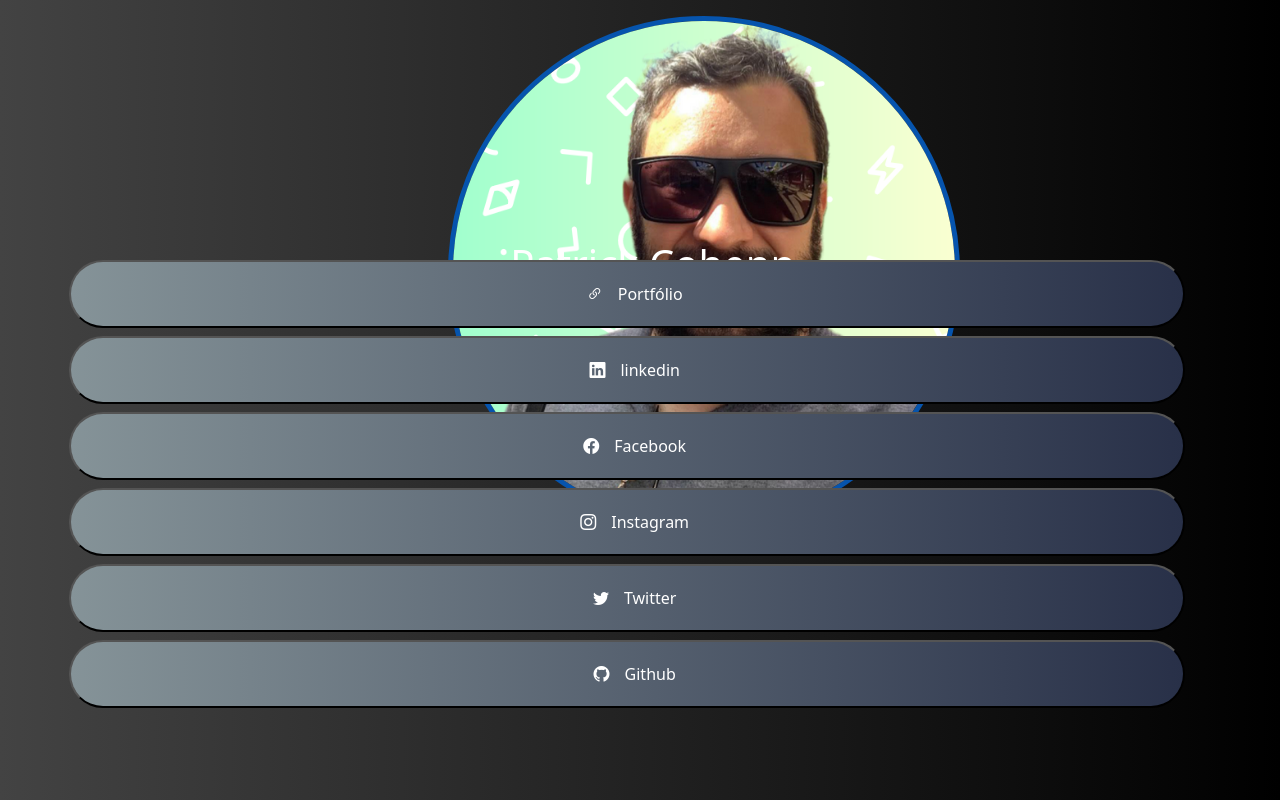
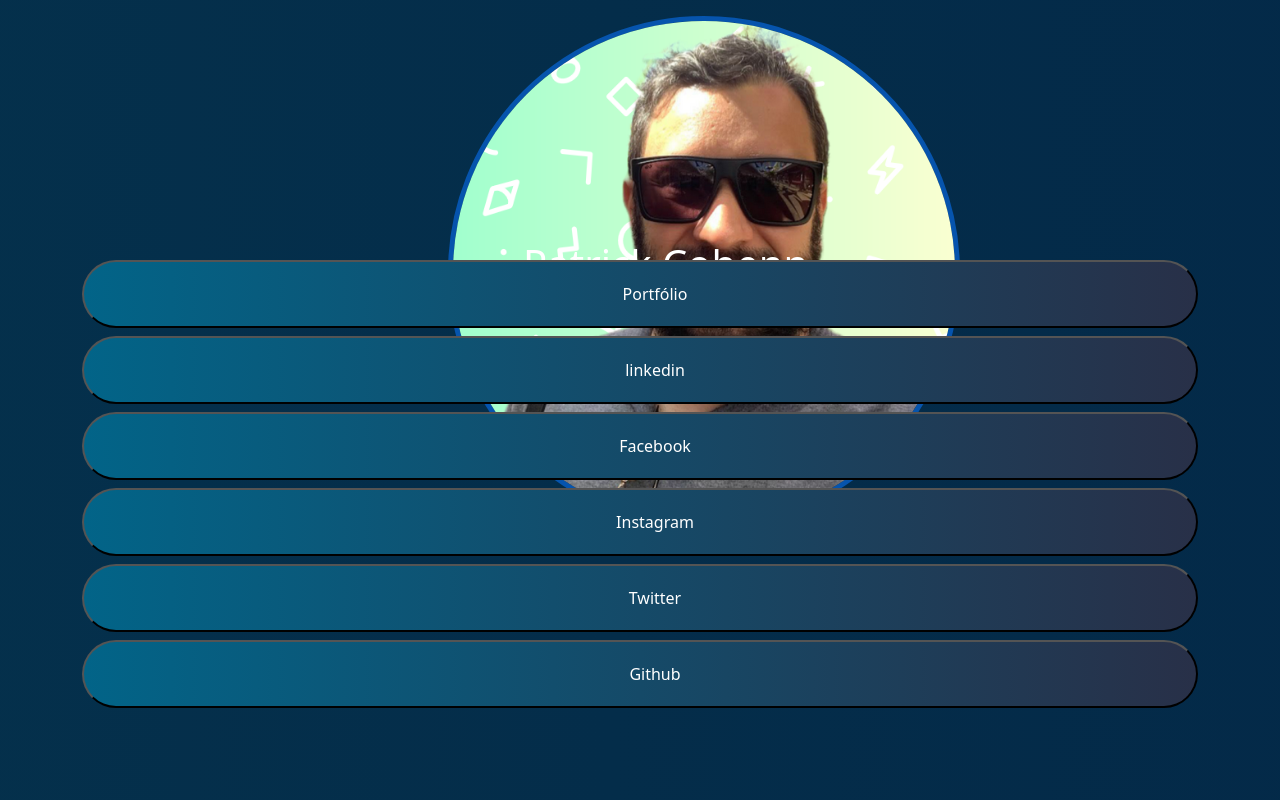
Before and after one commit to patrickcohenn/linktree-recriando, a Flask app: page / in a window 1280 px wide. Run offline with Flask 2, Linux system fonts and the light colour scheme.

Commit message:
alteração de cor

```diff
--- a/static/css/style.css
+++ b/static/css/style.css
@@ -5,13 +5,24 @@
     color: rgb(255, 255, 255);
 }
 
-body{
-    width: 98%;
-    background: #000000;  /* fallback for old browsers */
-    background: -webkit-linear-gradient(to right, #434343, #000000);  /* Chrome 10-25, Safari 5.1-6 */
-    background: linear-gradient(to right, #434343, #000000); /* W3C, IE 10+/ Edge, Firefox 16+, Chrome 26+, Opera 12+, Safari 7+ */
+
+.background{
+    background: linear-gradient(90deg, #063d52, #032546);
+    background-size: 400% 400%;
+    animation: anim 5s infinite ease-in-out;
 }
 
+@keyframes anim{
+    0%{
+        background-position: 0 50%;
+    }
+    50%{
+        background-position: 100% 50%;
+    }
+    100%{
+        background-position: 0 50%;
+    }
+}
 .no-link{
     text-decoration: none;
     color: rgb(255, 255, 255);
@@ -42,6 +53,7 @@
 }
 
 
+
 .text-link{
     position: relative;
 }
@@ -61,8 +73,8 @@
     border-radius: 50px;
     padding: 20px;
     background: #283048;  /* fallback for old browsers */
-    background: -webkit-linear-gradient(to right, #859398, #283048);  /* Chrome 10-25, Safari 5.1-6 */
-    background: linear-gradient(to right, #859398, #283048); /* W3C, IE 10+/ Edge, Firefox 16+, Chrome 26+, Opera 12+, Safari 7+ */
+    background: -webkit-linear-gradient(to right, #00bbff, #283048);  /* Chrome 10-25, Safari 5.1-6 */
+    background: linear-gradient(to right, #026488, #283048); /* W3C, IE 10+/ Edge, Firefox 16+, Chrome 26+, Opera 12+, Safari 7+ */
 }
 
 .group-btn{
--- a/templates/index.html
+++ b/templates/index.html
@@ -7,13 +7,13 @@
     <link rel="stylesheet" href="../static/css/style.css">
     <!-- CSS only Bootstrap  -->
     <link href="https://cdn.jsdelivr.net/npm/bootstrap@5.2.3/dist/css/bootstrap.min.css" rel="stylesheet" integrity="sha384-rbsA2VBKQhggwzxH7pPCaAqO46MgnOM80zW1RWuH61DGLwZJEdK2Kadq2F9CUG65" crossorigin="anonymous">
-    <link rel="stylesheet" href="https://cdn.jsdelivr.net/npm/bootstrap-icons@1.10.2/font/bootstrap-icons.css">
+
     <link rel="icon" type="image/png" href="../static/img/asset-15.png">
     <title>Links Patrick Cohenn</title>
 </head>
-<body>
+<body class="background">
     <div class="square">
-        <div class="perfil">
+        <div class="perfil ">
             <img  class="ft-perfil"src="../static/img/perfil.png" alt="Foto do Pqtrick Cohenn">
             <h1>Patrick Cohenn</h1>
         </div>
```
